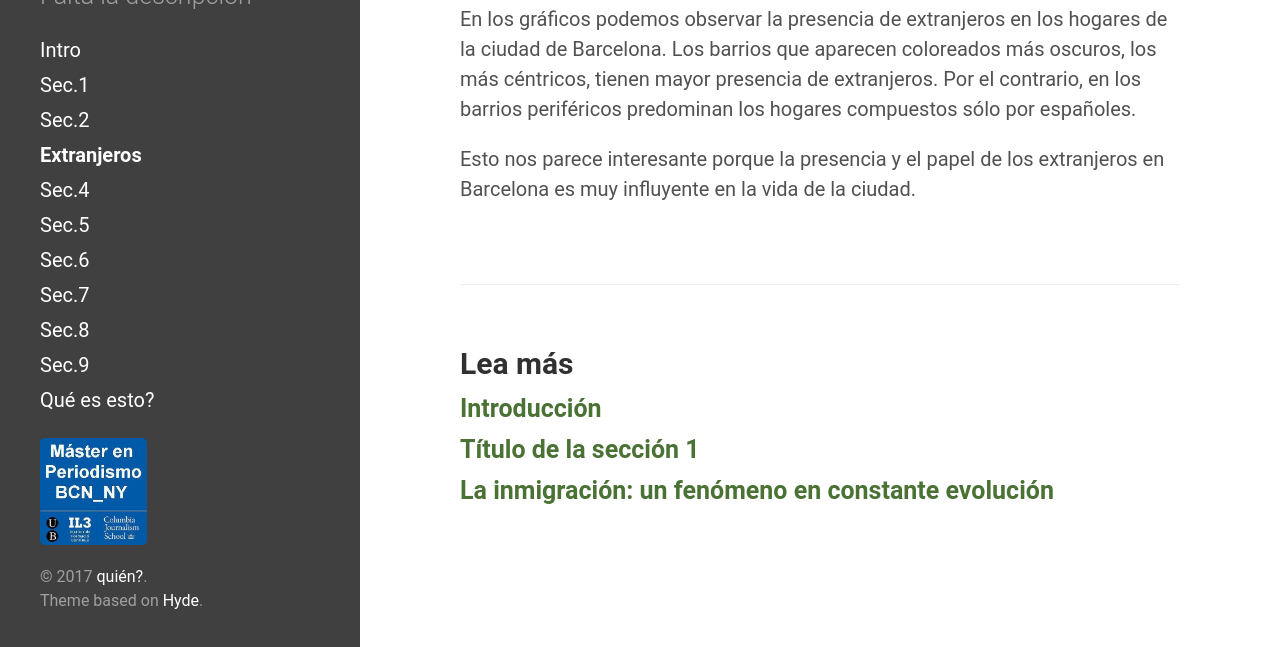
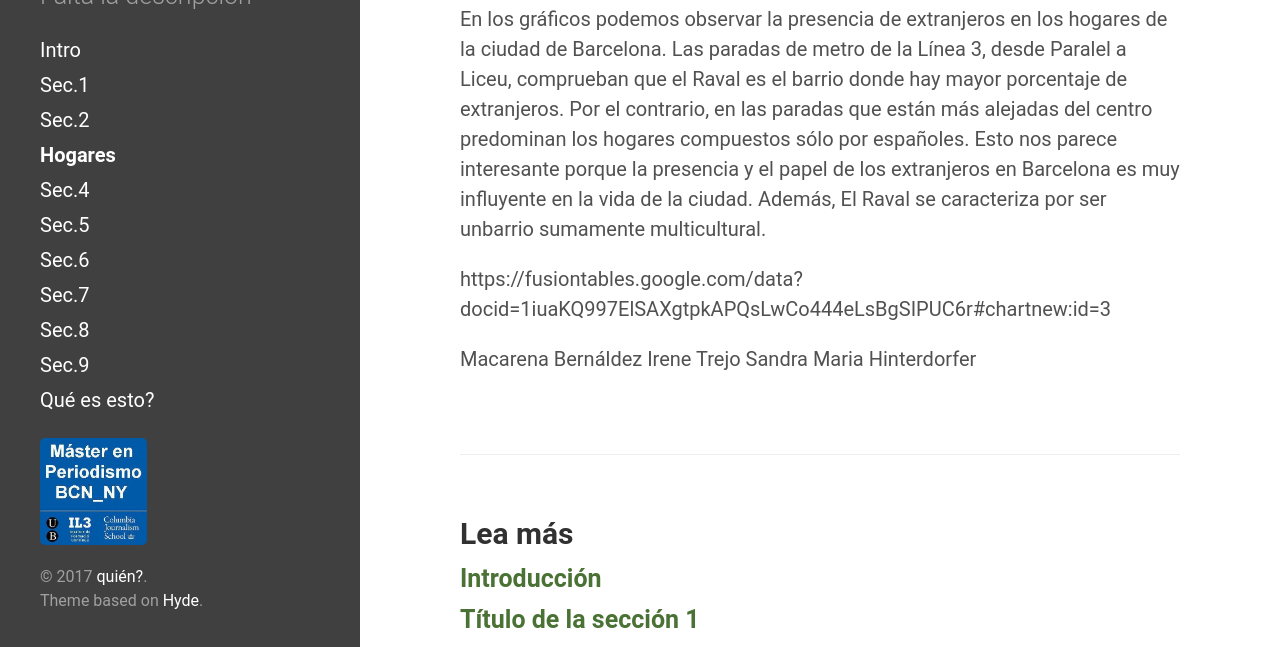
Before and after one commit to mper-bcn-ny/2017-metro, a Jekyll site: the page built from _posts/2017-02-18-seccion_3.md, in a window 1280 px wide and 900 px high, scrolled down 481 px, cut to the strip 253-900 px from the top of the window. Built offline with Jekyll 4.4.1, drawn with Linux system fonts in a browser that asks for light colours.

Commit message:
Update 2017-02-18-seccion_3.md

```diff
--- a/_posts/2017-02-18-seccion_3.md
+++ b/_posts/2017-02-18-seccion_3.md
@@ -1,13 +1,17 @@
 ---
 layout: post
 title: “El Raval es el barrio con más hogares habitados por extranjeros”
-navigation: Extranjeros
+navigation: Hogares
 ---
 
 En los años 90, la globalización abrió las puertas del Raval a inmigrantes de origen mundial y su presencia ha aumentado del 10 % al 47 % en los últimos 17 años. Casi la mitad de los hogares de este barrio de la ciudad condal cuenta al menos con un extranjero.
 
 <iframe width="740" height="400" scrolling="no" frameborder="no" src="https://fusiontables.google.com/embedviz?containerId=googft-gviz-canvas&amp;q=select+col2%3E%3E0%2C+col5%3E%3E1%2C+col10%3E%3E0+from+1iuaKQ997ElSAXgtpkAPQsLwCo444eLsBgSIPUC6r+order+by+col10%3E%3E0+asc+limit+26&amp;viz=GVIZ&amp;t=LINE&amp;uiversion=2&amp;gco_forceIFrame=true&amp;gco_hasLabelsColumn=true&amp;gco_vAxes=%5B%7B%22title%22%3Anull%2C+%22minValue%22%3Anull%2C+%22maxValue%22%3Anull%2C+%22useFormatFromData%22%3Atrue%2C+%22viewWindow%22%3A%7B%22max%22%3Anull%2C+%22min%22%3Anull%7D%7D%2C%7B%22useFormatFromData%22%3Atrue%2C+%22viewWindow%22%3A%7B%22max%22%3Anull%2C+%22min%22%3Anull%7D%2C+%22minValue%22%3Anull%2C+%22maxValue%22%3Anull%2C+%22textStyle%22%3A%7B%22color%22%3A%22none%22%2C+%22fontSize%22%3A12%7D%7D%5D&amp;gco_useFirstColumnAsDomain=true&amp;gco_legacyScatterChartLabels=true&amp;gco_curveType=&amp;gco_booleanRole=certainty&amp;gco_lineWidth=2&amp;gco_hAxis=%7B%22useFormatFromData%22%3Atrue%2C+%22minValue%22%3Anull%2C+%22maxValue%22%3Anull%2C+%22viewWindow%22%3Anull%2C+%22viewWindowMode%22%3Anull%7D&amp;gco_legend=none&amp;gco_series=%7B%220%22%3A%7B%22color%22%3A%22%236aa84f%22%7D%2C+%221%22%3A%7B%22targetAxisIndex%22%3A1%2C+%22color%22%3A%22none%22%7D%7D&amp;width=740&amp;height=400"></iframe>
 
-En los gráficos podemos observar la presencia de extranjeros en los hogares de la ciudad de Barcelona. Los barrios que aparecen coloreados más oscuros, los más céntricos, tienen mayor presencia de extranjeros. Por el contrario, en los barrios periféricos predominan los hogares compuestos sólo por españoles.
+En los gráficos podemos observar la presencia de extranjeros en los hogares de la ciudad de Barcelona. Las paradas de metro de la Línea 3, desde Paralel a Liceu, comprueban que el Raval es el barrio donde hay mayor porcentaje de extranjeros. Por el contrario, en las paradas que están más alejadas del centro predominan los hogares compuestos sólo por españoles. Esto nos parece interesante porque la presencia y el papel de los extranjeros en Barcelona es muy influyente en la vida de la ciudad. Además, El Raval se caracteriza por ser unbarrio sumamente multicultural.
 
-Esto nos parece interesante porque la presencia y el papel de los extranjeros en Barcelona es muy influyente en la vida de la ciudad.
+https://fusiontables.google.com/data?docid=1iuaKQ997ElSAXgtpkAPQsLwCo444eLsBgSIPUC6r#chartnew:id=3
+
+Macarena Bernáldez
+Irene Trejo
+Sandra Maria Hinterdorfer
```
